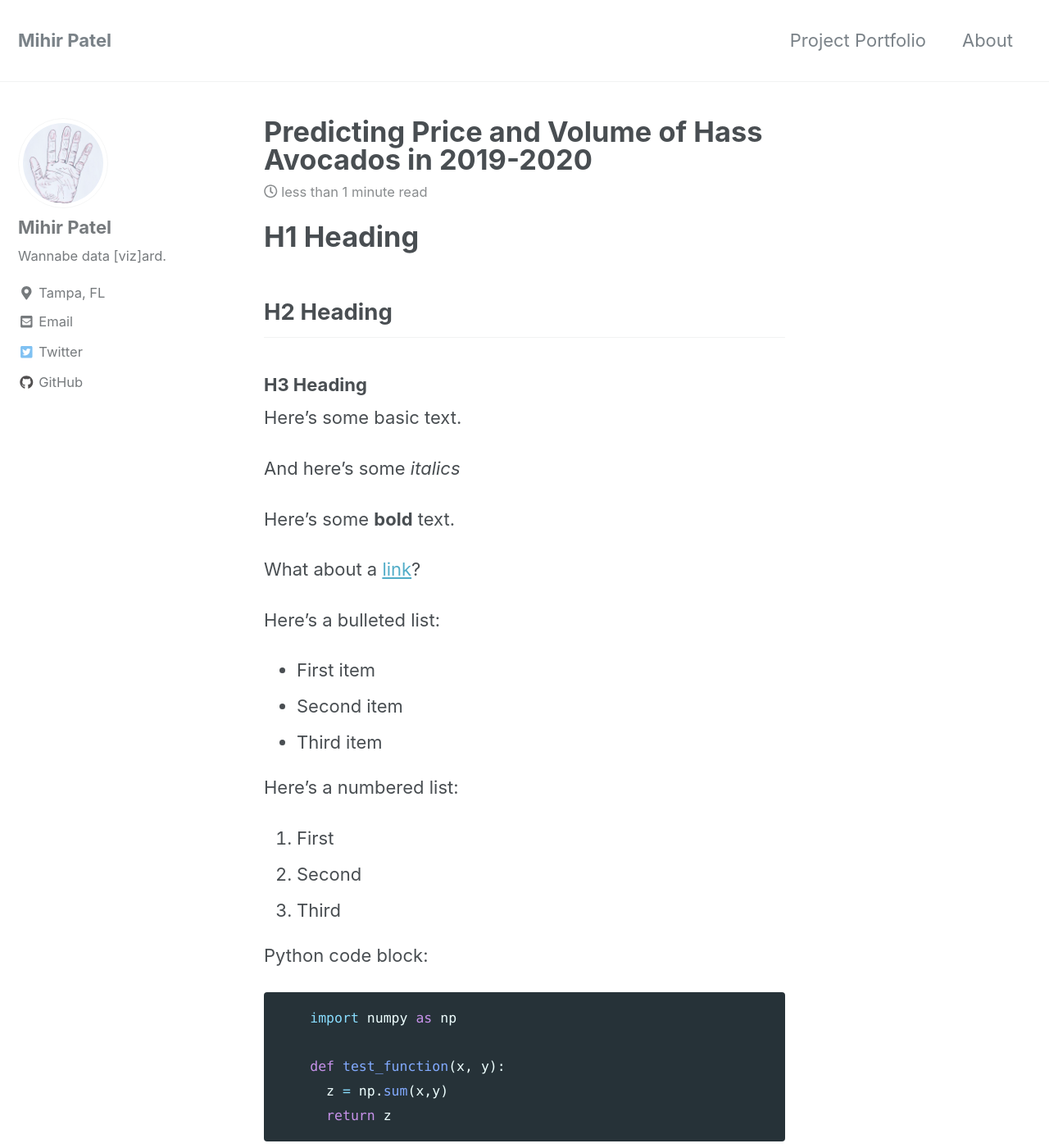
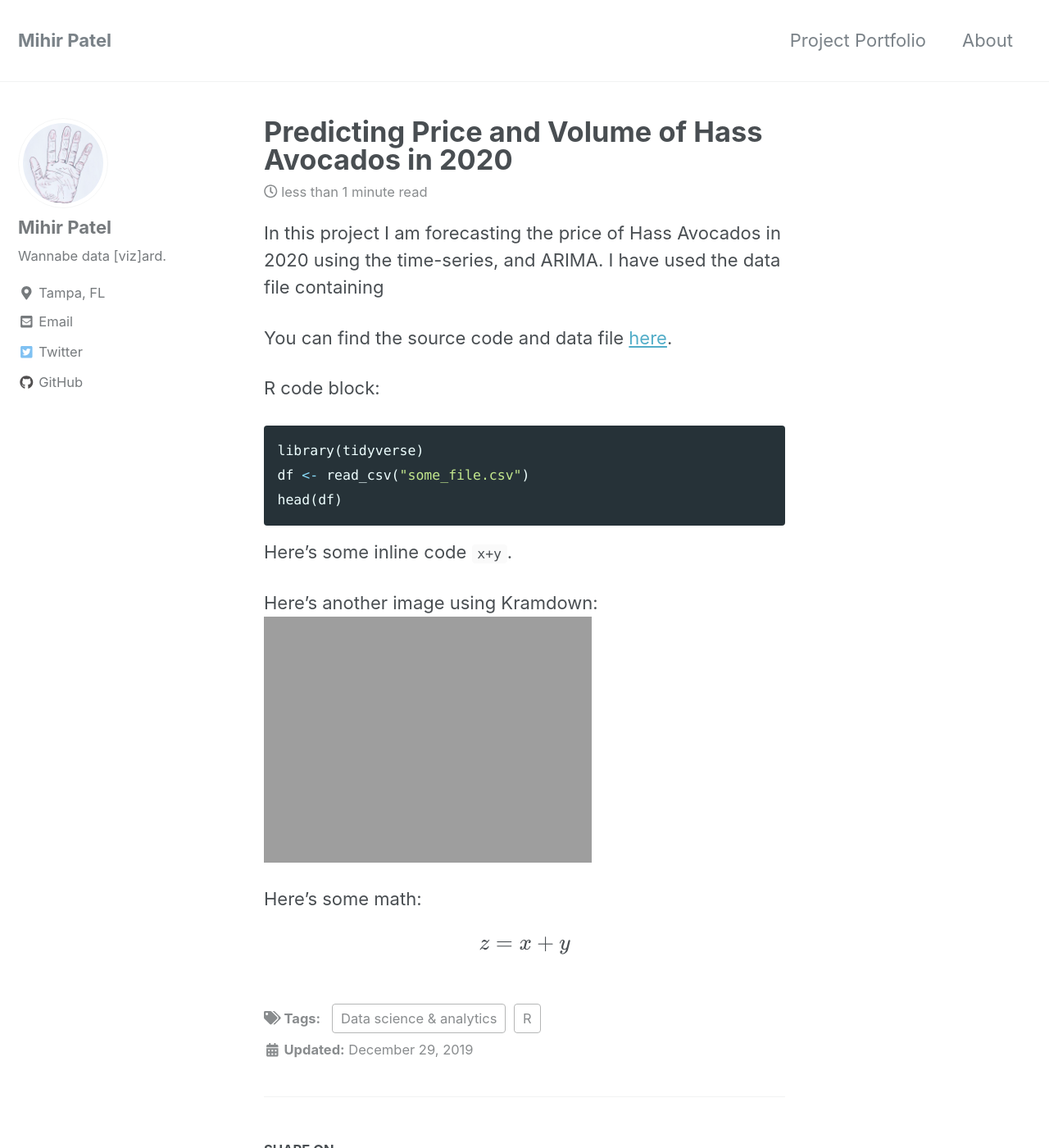
Before and after one commit to mihirp161/mihirp161.github.io, a Jekyll site: the page built from _posts/2019-12-29-avocados.md, in a window 1280 px wide and 1400 px high. Shown: the whole window at 82% size. Built offline with Jekyll 4.4.1, drawn with Linux system fonts in a browser that asks for light colours; nearby versions of some CDN libraries; formulas are drawn with MathJax 3; some of the changed text lies outside the part shown.

Commit message:
Update 2019-12-29-avocados.md

````diff
--- a/_posts/2019-12-29-avocados.md
+++ b/_posts/2019-12-29-avocados.md
@@ -1,44 +1,14 @@
 ---
-title: "Predicting Price and Volume of Hass Avocados in 2019-2020"
+title: "Predicting Price and Volume of Hass Avocados in 2020"
 date: 2019-12-29
 tags: [Data science & analytics, R]
 header:
 excerpt: "Time Series, Forecast, Autoregressive integrated moving average"
 mathjax: "true"
 ---
+In this project I am forecasting the price of Hass Avocados in 2020 using the time-series, and ARIMA. I have used the data file containing
 
-# H1 Heading
-
-## H2 Heading
-
-### H3 Heading
-
-Here's some basic text.
-
-And here's some *italics*
-
-Here's some **bold** text.
-
-What about a [link](https://github.com/dataoptimal)?
-
-Here's a bulleted list:
-* First item
-+ Second item
-- Third item
-
-Here's a numbered list:
-1. First
-2. Second
-3. Third
-
-Python code block:
-```python
-    import numpy as np
-
-    def test_function(x, y):
-      z = np.sum(x,y)
-      return z
-```
+You can find the source code and data file [here](https://github.com/ToadHanks/storyOfHassAvocadoIn2020).
 
 R code block:
 ```r
````
Also changed, not shown: other parts of _posts/2019-12-29-avocados.md (+0 -2 lines).
